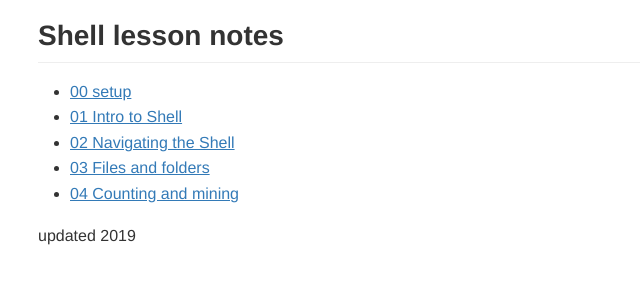
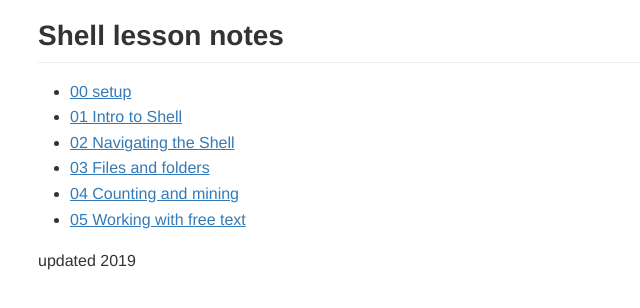
Before and after one commit to U2NG/gps-shell-notes, a plain HTML site: page index.html in a window 1280 px wide. Shown: the part 102-410 px from the top of the page, without its empty margins (0-640 px from the left). Drawn offline with Linux system fonts and the light colour scheme.

Commit message:
added lesson 05 link

```diff
--- a/index.html
+++ b/index.html
@@ -590,6 +590,7 @@ pre.editor-colors .fold-marker:after {
 <li><a href="02-Navigating-shell-notes.html">02 Navigating the Shell</a></li>
 <li><a href="03-files-folders-shell-notes.html">03 Files and folders</a></li>
 <li><a href="04-counting-mining-shell-notes.html">04 Counting and mining</a></li>
+<li><a href="https://librarycarpentry.org/lc-shell/06-free-text/index.html">05 Working with free text</a></li>
 </ul>
 <p>updated 2019</p></body>
       </html>
```
